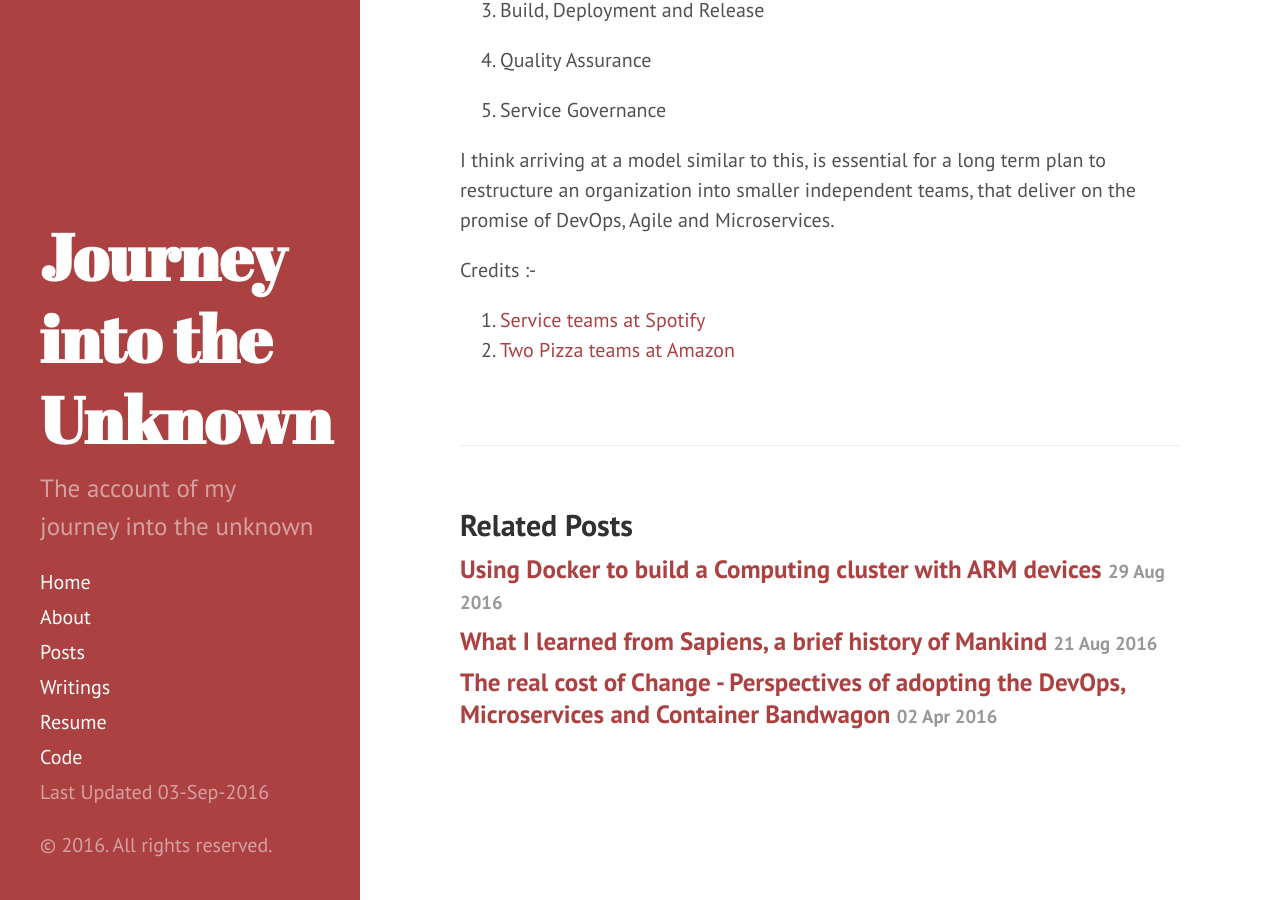
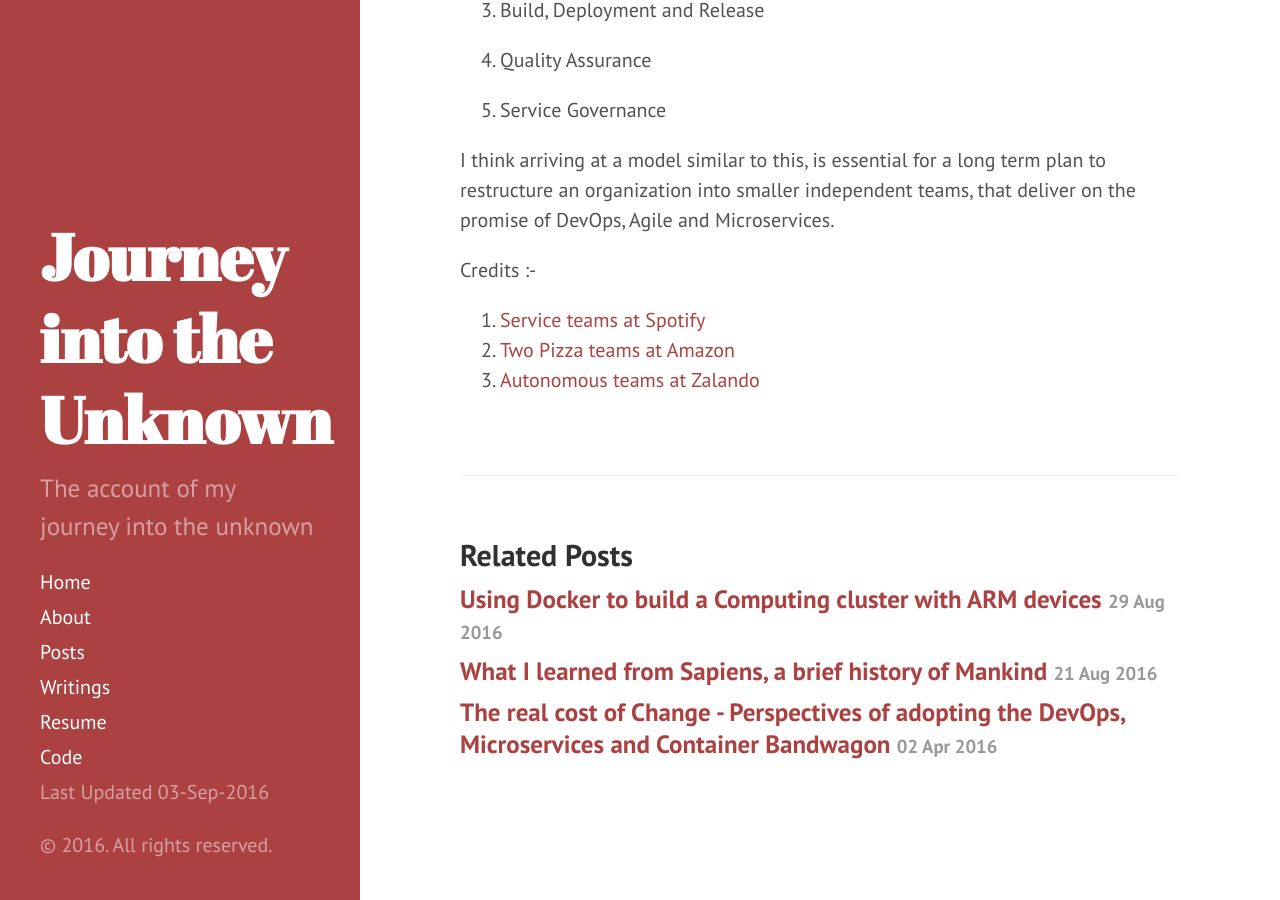
Before and after one commit to vivekjuneja/vivekjuneja.github.io, a Jekyll site: the page built from _posts/2016-09-03-a-model-for-service-teams.md, in a window 1280 px wide and 900 px high, scrolled down 4365 px. Built offline with Jekyll 4.4.1, drawn with Linux system fonts in a browser that asks for light colours.

Commit message:
adding link for zalando autonomous team

```diff
--- a/_posts/2016-09-03-a-model-for-service-teams.md
+++ b/_posts/2016-09-03-a-model-for-service-teams.md
@@ -106,3 +106,4 @@ Credits :-
 
 1. <a target="_blank" href="https://dl.dropboxusercontent.com/u/1018963/Articles/SpotifyScaling.pdf">Service teams at Spotify</a>
 2. <a target="_blank" href="http://blog.jasoncrawford.org/two-pizza-teams">Two Pizza teams at Amazon</a>
+2. <a target="_blank" href="https://tech.zalando.de/blog/why-do-we-have-autonomous-teams/">Autonomous teams at Zalando</a>
```
